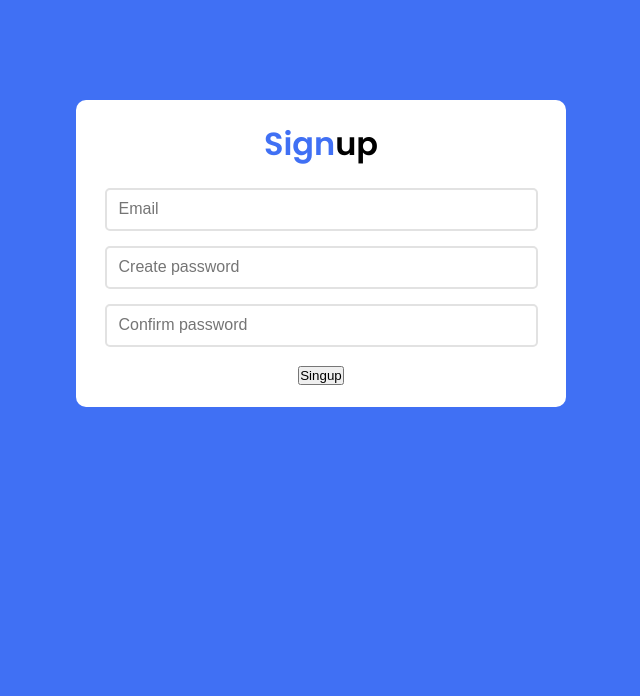
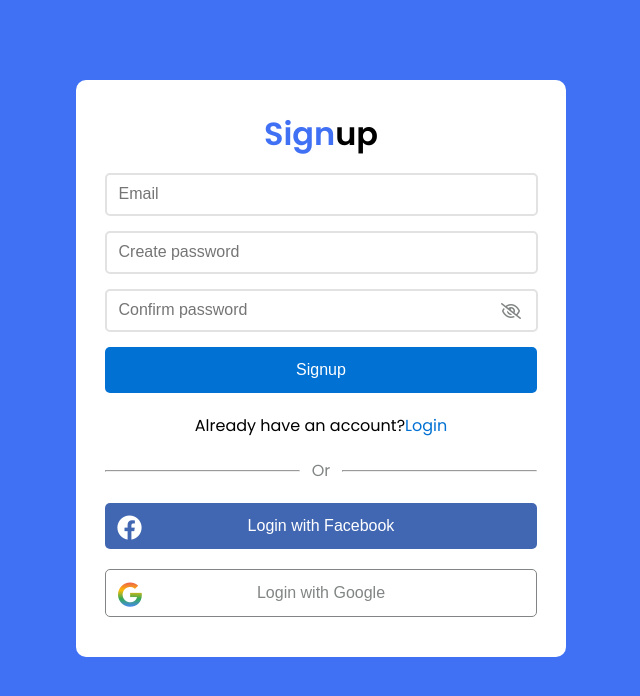
Before and after one commit to asibiqbal/assignment-4, a plain HTML site: page index.html in a window 1280 px wide. Shown: the whole page, without its empty margins (319-959 px from the left). Drawn offline with Linux system fonts and the light colour scheme.

Commit message:
complate signup

```diff
--- a/css/style.css
+++ b/css/style.css
@@ -14,15 +14,14 @@ body {
 .main-container {
     width: 450px;
     background: white;
-    margin: 100px auto;
-    padding: 20px 20px 20px 20px;
+    margin: 80px auto;
+    padding: 30px 20px 20px 20px;
     border-radius: 10px;
     text-align: center;
 }
 
 .main-container h1 {
     font-weight: 600;
-    margin-bottom: 20px;
     text-align: center;
 }
 
@@ -47,3 +46,86 @@ form input::placeholder {
 form input:focus {
     outline-color: #4070F4;
 }
+
+.eye {
+    position: relative;
+}
+
+.eye i {
+    position: absolute;
+    top: 14px;
+    left: 180px;
+    color: #828585;
+}
+
+.btn {
+    width: 96%;
+    background: #0171D3;
+    color: white;
+    font-size: 16px;
+    padding: 14px 0px;
+    margin-bottom: 20px;
+    border: none;
+    border-radius: 5px;
+}
+
+p a {
+    color: #0171D3;
+    text-decoration: none;
+}
+
+.or {
+    display: flex;
+    align-items: center;
+    margin: 20px 0px 0px 9px;
+    width: 96%;
+}
+
+.or hr {
+    width: 45%;
+}
+
+.or p {
+    width: 10%;
+    color: #828585;
+}
+
+.social {
+    margin-top: 20px;
+}
+
+.btn-fb {
+    background-color: #4267B2;
+    width: 96%;
+    color: white;
+    font-size: 16px;
+    padding: 14px 0px;
+    margin-bottom: 20px;
+    border: none;
+    border-radius: 5px;
+    position: relative;
+}
+
+.btn-fb i {
+    position: absolute;
+    font-size: 25px;
+    top: 12px;
+    left: 12px;
+}
+
+.btn-ggle i {
+    position: absolute;
+    font-size: 25px;
+    top: 12px;
+    left: 12px;
+    background: -webkit-linear-gradient(#EC5A4E, #FBBC06, #35A854, #4788F5);
+    -webkit-background-clip: text;
+    -webkit-text-fill-color: transparent;
+}
+
+.btn-ggle {
+    background-color: transparent;
+    color: #828585;
+    border: 1px solid #828585;
+    position: relative;
+}
--- a/index.html
+++ b/index.html
@@ -2,6 +2,11 @@
 <html lang="en">
 
 <head>
+    <!-- Font Awesome -->
+    <link rel="stylesheet" href="https://cdnjs.cloudflare.com/ajax/libs/font-awesome/6.4.0/css/all.min.css"
+        integrity="sha512-iecdLmaskl7CVkqkXNQ/ZH/XLlvWZOJyj7Yy7tcenmpD1ypASozpmT/E0iPtmFIB46ZmdtAc9eNBvH0H/ZpiBw=="
+        crossorigin="anonymous" referrerpolicy="no-referrer" />
+    <!-- Custom CSS -->
     <link rel="stylesheet" href="css/style.css">
     <title>Form</title>
 </head>
@@ -13,9 +18,26 @@
         <form>
             <input type="email" name="" placeholder="Email">
             <input type="password" name="" placeholder="Create password">
-            <input type="password" name="" placeholder="Confirm password">
-            <button type="submit">Singup</button>
+            <span class="eye">
+                <input type="password" name="" placeholder="Confirm password"><a href="#"><i
+                        class="fa-regular fa-eye-slash"></i></a>
+                <button class="btn" type="submit">Signup</button>
+            </span>
         </form>
+        <p>Already have an account?<a href="">Login</a></p>
+
+        <!-- Or -->
+        <div class="or">
+            <hr>
+            <p>Or</p>
+            <hr>
+        </div>
+
+        <!-- Social -->
+        <div class="social">
+            <button class="btn btn-fb" type="submit"><i class="fa-brands fa-facebook"></i>Login with Facebook</button>
+            <button class="btn btn-ggle" type="submit"><i class="fa-brands fa-google"></i>Login with Google</button>
+        </div>
     </div>
 </body>
 
```
